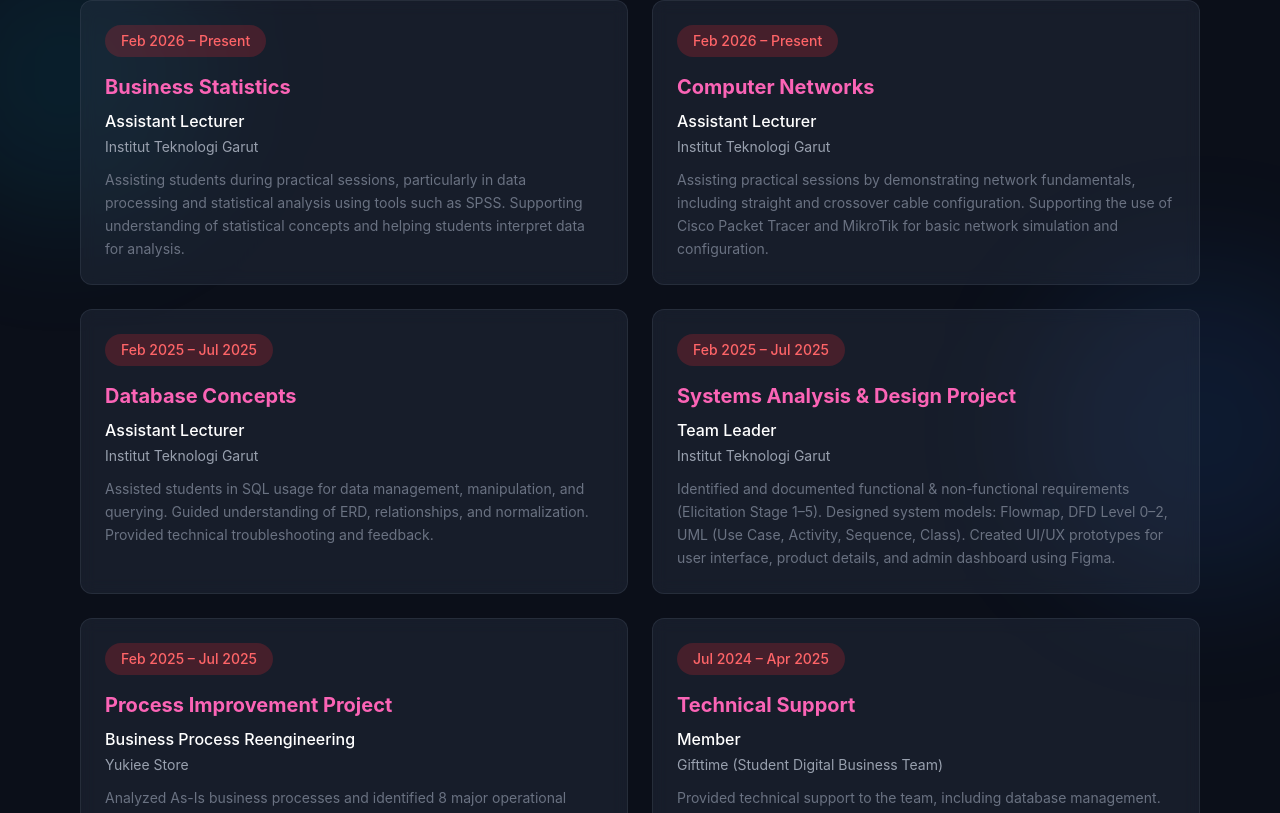
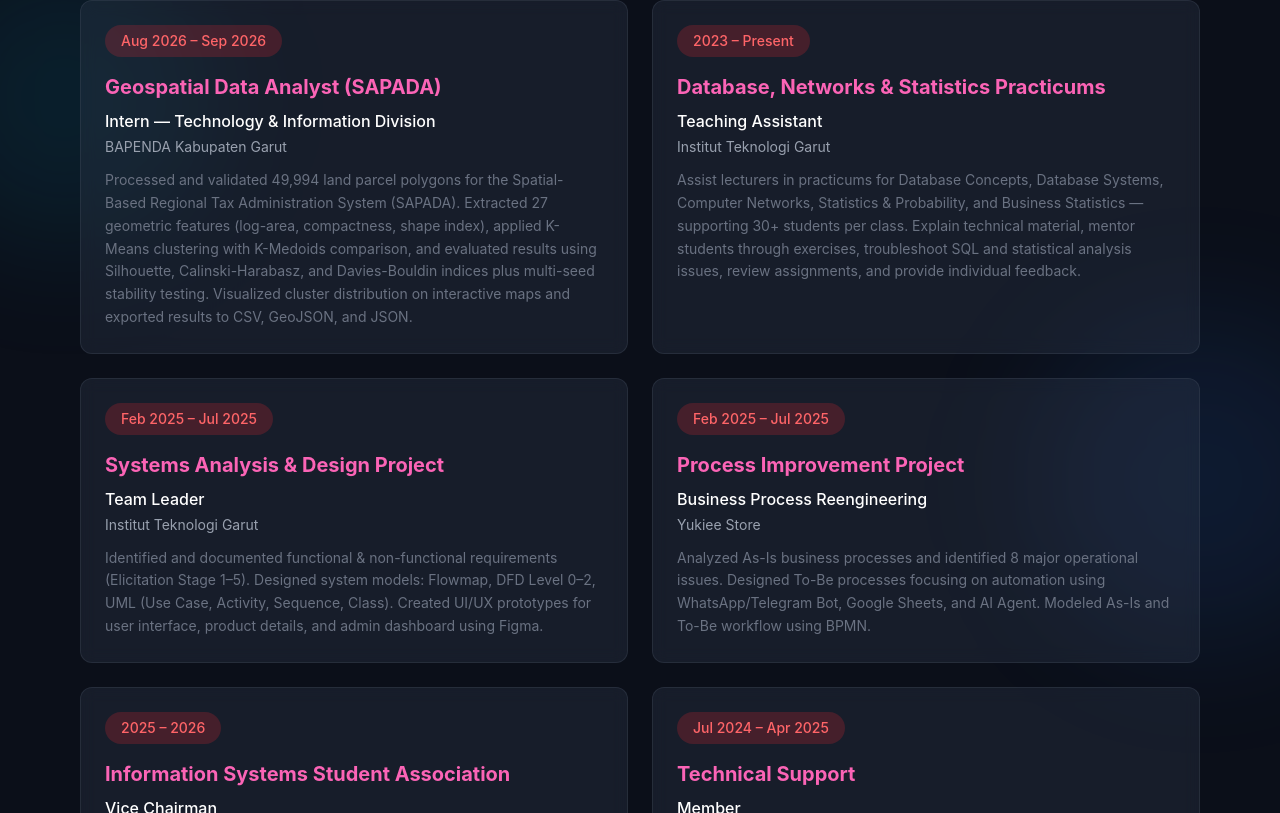
Before and after one commit to shineistu86/my-portofolio-app, a React (Vite) app: page / in a window 1280 px wide. Shown: the part 1447-2260 px from the top of the page. Built offline with nearby package versions, Linux system fonts and the light colour scheme.

Commit message:
Add BAPENDA internship, HIMASISFO role, new data projects, certifications & awards to portfolio data

```diff
--- a/src/data/portfolioData.js
+++ b/src/data/portfolioData.js
@@ -1,11 +1,17 @@
 export const portfolioData = {
   profile: {
     name: 'Hisyam Eka Pramudita',
-    title: 'Information Systems Student & Junior Data Analyst',
-    description: 'Information Systems student interested in data analysis and data visualization. Experienced in data exploration, sentiment analysis, and creating visualizations using various data analysis tools.',
+    title: 'Data Analyst & Information Systems Student',
+    description:
+      'Information Systems student focusing on data analytics, machine learning, and business intelligence. Experienced in geospatial data processing, clustering, statistical analysis, and interactive dashboard development.',
     email: 'syamjoj@gmail.com',
-    location: 'Indonesia',
-    languages: ['Indonesia (Native)', 'English (Intermediate)'],
+    location: 'Garut, West Java, Indonesia',
+    heroRoles: [
+      'Data Analyst',
+      'Data Science Student',
+      'GIS & Dashboard Enthusiast',
+      'Teaching Assistant',
+    ],
   },
   education: [
     {
@@ -14,17 +20,33 @@ export const portfolioData = {
       year: '2023 – Present',
     },
   ],
+  coursework: [
+    'Data Analytics',
+    'Database Concepts',
+    'Database Systems',
+    'Statistics & Probability',
+    'Business Statistics',
+    'Systems Analysis & Design',
+    'Web Development',
+  ],
   skills: {
     programming: [
-      { name: 'Python', level: 80 },
+      { name: 'Python', level: 85 },
+      { name: 'SQL', level: 75 },
       { name: 'JavaScript', level: 70 },
       { name: 'HTML/CSS', level: 75 },
-      { name: 'SQL', level: 70 },
+    ],
+    dataScience: [
+      { name: 'Pandas', level: 85 },
+      { name: 'GeoPandas', level: 75 },
+      { name: 'Scikit-learn', level: 75 },
+      { name: 'Matplotlib & Seaborn', level: 80 },
     ],
     tools: [
-      { name: 'RapidMiner', level: 75 },
       { name: 'Power BI', level: 80 },
       { name: 'Looker Studio', level: 75 },
+      { name: 'RapidMiner', level: 75 },
+      { name: 'Streamlit', level: 80 },
       { name: 'Colab', level: 85 },
     ],
     design: [
@@ -34,101 +56,179 @@ export const portfolioData = {
   },
   experience: [
     {
-      organization: 'Institut Teknologi Garut',
-      position: 'Assistant Lecturer',
-      title: 'Business Statistics',
-      period: 'Feb 2026 – Present',
-      description: 'Assisting students during practical sessions, particularly in data processing and statistical analysis using tools such as SPSS. Supporting understanding of statistical concepts and helping students interpret data for analysis.',
+      organization: 'BAPENDA Kabupaten Garut',
+      position: 'Intern — Technology & Information Division',
+      title: 'Geospatial Data Analyst (SAPADA)',
+      period: 'Aug 2026 – Sep 2026',
+      type: 'Internship',
+      tags: ['Python', 'GeoPandas', 'Scikit-learn', 'K-Means', 'Leaflet'],
+      description:
+        'Processed and validated 49,994 land parcel polygons for the Spatial-Based Regional Tax Administration System (SAPADA). Extracted 27 geometric features (log-area, compactness, shape index), applied K-Means clustering with K-Medoids comparison, and evaluated results using Silhouette, Calinski-Harabasz, and Davies-Bouldin indices plus multi-seed stability testing. Visualized cluster distribution on interactive maps and exported results to CSV, GeoJSON, and JSON.',
     },
     {
       organization: 'Institut Teknologi Garut',
-      position: 'Assistant Lecturer',
-      title: 'Computer Networks',
-      period: 'Feb 2026 – Present',
-      description: 'Assisting practical sessions by demonstrating network fundamentals, including straight and crossover cable configuration. Supporting the use of Cisco Packet Tracer and MikroTik for basic network simulation and configuration.',
-    },
-    {
-      organization: 'Institut Teknologi Garut',
-      position: 'Assistant Lecturer',
-      title: 'Database Concepts',
-      period: 'Feb 2025 – Jul 2025',
-      description: 'Assisted students in SQL usage for data management, manipulation, and querying. Guided understanding of ERD, relationships, and normalization. Provided technical troubleshooting and feedback.',
+      position: 'Teaching Assistant',
+      title: 'Database, Networks & Statistics Practicums',
+      period: '2023 – Present',
+      type: 'Teaching',
+      tags: ['SQL', 'SPSS', 'Excel', 'Mentoring'],
+      description:
+        'Assist lecturers in practicums for Database Concepts, Database Systems, Computer Networks, Statistics & Probability, and Business Statistics — supporting 30+ students per class. Explain technical material, mentor students through exercises, troubleshoot SQL and statistical analysis issues, review assignments, and provide individual feedback.',
     },
     {
       organization: 'Institut Teknologi Garut',
       position: 'Team Leader',
       title: 'Systems Analysis & Design Project',
       period: 'Feb 2025 – Jul 2025',
-      description: 'Identified and documented functional & non-functional requirements (Elicitation Stage 1–5). Designed system models: Flowmap, DFD Level 0–2, UML (Use Case, Activity, Sequence, Class). Created UI/UX prototypes for user interface, product details, and admin dashboard using Figma.',
+      type: 'Academic Project',
+      tags: ['Requirements', 'UML', 'DFD', 'Figma'],
+      description:
+        'Identified and documented functional & non-functional requirements (Elicitation Stage 1–5). Designed system models: Flowmap, DFD Level 0–2, UML (Use Case, Activity, Sequence, Class). Created UI/UX prototypes for user interface, product details, and admin dashboard using Figma.',
     },
     {
       organization: 'Yukiee Store',
       position: 'Business Process Reengineering',
       title: 'Process Improvement Project',
       period: 'Feb 2025 – Jul 2025',
-      description: 'Analyzed As-Is business processes and identified 8 major operational issues. Designed To-Be processes focusing on automation using WhatsApp/Telegram Bot, Google Sheets, and AI Agent. Modeled As-Is and To-Be workflow using BPMN.',
+      type: 'Academic Project',
+      tags: ['BPMN', 'As-Is / To-Be', 'Automation'],
+      description:
+        'Analyzed As-Is business processes and identified 8 major operational issues. Designed To-Be processes focusing on automation using WhatsApp/Telegram Bot, Google Sheets, and AI Agent. Modeled As-Is and To-Be workflow using BPMN.',
+    },
+    {
+      organization: 'HIMASISFO ITG',
+      position: 'Vice Chairman',
+      title: 'Information Systems Student Association',
+      period: '2025 – 2026',
+      type: 'Organization',
+      tags: ['Leadership', 'Coordination', 'Mentoring'],
+      description:
+        'Support the chairman in coordinating programs across divisions, maintain communication between boards, lecturers, and members, and initiated interest-based learning communities for students in technical and career tracks.',
     },
     {
       organization: 'Gifttime (Student Digital Business Team)',
       position: 'Member',
       title: 'Technical Support',
       period: 'Jul 2024 – Apr 2025',
-      description: 'Provided technical support to the team, including database management.',
+      type: 'Organization',
+      tags: ['Database', 'Support'],
+      description:
+        'Provided technical support to the team, including database management.',
     },
   ],
   projects: [
     {
+      name: 'SAPADA Land Parcel Clustering',
+      description:
+        'Unsupervised machine learning on 49,994 land parcel polygons for regional tax administration: geometry validation, 27 morphometric features, K-Means (K=2) vs K-Medoids, evaluation with Silhouette/CH/DBI and multi-seed stability, plus spatial visualization on an interactive map dashboard.',
+      technologies: ['Python', 'GeoPandas', 'Scikit-learn', 'Folium', 'Leaflet.js'],
+      link: 'https://github.com/shineistu86',
+      image: null,
+      year: '2026',
+      category: 'data',
+      type: 'Internship',
+      featured: true,
+    },
+    {
+      name: 'Zonify — Smart Retail Zoning Intelligence',
+      description:
+        'Capstone project (Coding Camp by DBS Foundation) analyzing minimarket–traditional market distance compliance in South Jakarta using Haversine calculations, spatial feature engineering (distance-to-nearest-market, kecamatan target encoding, K-Means zone encoding), and a 5-tab Streamlit dashboard.',
+      technologies: ['Python', 'Pandas', 'GeoPandas', 'Scikit-learn', 'Streamlit', 'Folium'],
+      link: 'https://github.com/shineistu86',
+      image: null,
+      year: '2025 – 2026',
+      category: 'data',
+      type: 'Team',
+      featured: true,
+    },
+    {
+      name: 'DANA Sentiment Analysis',
+      description:
+        'Analysis of thousands of DANA app user reviews to determine sentiment and user complaint trends.',
+      technologies: ['Python', 'pandas', 'matplotlib'],
+      link: 'https://dcn-visualization.streamlit.app/',
+      image: 'overview-dana.png',
+      year: '2026',
+      category: 'data',
+      type: 'Team',
+    },
+    {
+      name: 'DPR Twitter Sentiment Analysis',
+      description:
+        'Collected and analyzed Twitter (X) data related to public discussions about the Indonesian DPR (Dewan Perwakilan Rakyat) using Python. The project includes tweet crawling, text preprocessing, word cloud visualization, and emotion analysis to identify trending topics and public sentiment.',
+      technologies: ['Python', 'pandas', 'matplotlib', 'NLP'],
+      link: 'https://github.com/shineistu86',
+      image: 'dpr.png',
+      year: '2025',
+      category: 'data',
+      type: 'Personal',
+    },
+    {
       name: 'Osamunime',
-      description: 'Web application to search and manage users\' favorite anime lists.',
+      description:
+        "Web application to search and manage users' favorite anime lists.",
       technologies: ['Laravel', 'MySQL', 'Tailwind CSS'],
       link: 'https://github.com/shineistu86/Osamunime-App.git',
       image: 'osamunime.png',
       year: '2026',
+      category: 'web',
     },
     {
       name: 'NationNote',
-      description: 'Website displaying country information worldwide with search and region filter features.',
+      description:
+        'Website displaying country information worldwide with search and region filter features.',
       technologies: ['React', 'REST API'],
       link: 'https://nationnote-app.vercel.app',
       image: 'notion-note.png',
       year: '2026',
-      type: 'Team',
-    },
-    {
-      name: 'DANA Sentiment Analysis',
-      description: 'Analysis of thousands of DANA app user reviews to determine sentiment and user complaint trends.',
-      technologies: ['Python', 'pandas', 'matplotlib'],
-      link: 'https://dcn-visualization.streamlit.app/',
-      image: 'overview-dana.png',
-      year: '2026',
+      category: 'web',
       type: 'Team',
     },
     {
       name: 'Heating Oil Consumption Prediction',
-      description: 'Data mining project to predict household heating oil consumption.',
+      description:
+        'Data mining project to predict household heating oil consumption.',
       technologies: ['RapidMiner', 'Data Mining'],
       link: 'https://github.com/shineistu86',
       image: 'heating-oil.png',
       year: '2025',
+      category: 'data',
       type: 'Team',
     },
     {
       name: 'DariGarut',
-      description: 'Designed a UI/UX prototype for DariGarut, an e-commerce platform to help promote and sell local products from Garut. The design focuses on a simple and user-friendly shopping experience with essential features like product browsing, cart, and checkout.',
+      description:
+        'Designed a UI/UX prototype for DariGarut, an e-commerce platform to help promote and sell local products from Garut. The design focuses on a simple and user-friendly shopping experience with essential features like product browsing, cart, and checkout.',
       technologies: ['Figma'],
       link: 'https://www.figma.com/proto/V4T9lLKF2vSIl7pEqFEswX/Untitled?node-id=1-3&t=tFEefEZLkzXYptdY-0&scaling=min-zoom&content-scaling=fixed&page-id=0%3A1&starting-point-node-id=1%3A3',
       image: 'darigarut.png',
       year: '2025',
+      category: 'design',
       type: 'Team',
     },
+  ],
+  certifications: [
     {
-      name: 'DPR Twitter Sentiment Analysis',
-      description: 'Collected and analyzed Twitter (X) data related to public discussions about the Indonesian DPR (Dewan Perwakilan Rakyat) using Python. The project includes tweet crawling, text preprocessing, word cloud visualization, and emotion analysis to identify trending topics and public sentiment.',
-      technologies: ['Python', 'pandas', 'matplotlib', 'NLP'],
-      link: 'https://github.com/shineistu86',
-      image: 'dpr.png',
+      name: 'Data Science Learning Path',
+      issuer: 'Coding Camp powered by DBS Foundation',
+      year: '2026',
+    },
+  ],
+  awards: [
+    {
+      title: 'Eight-Time First Place Winner',
+      detail: 'Regional & organizational karate championships',
+      year: '2019 – 2026',
+    },
+    {
+      title: 'First Place — Men’s Individual Kata',
+      detail: 'UPI Karate Cup V',
       year: '2025',
-      type: 'Personal',
+    },
+    {
+      title: 'International Participant',
+      detail: '4th International Shureido Open Karate Championship & Seminar',
+      year: '2025',
     },
   ],
   social: {
```
